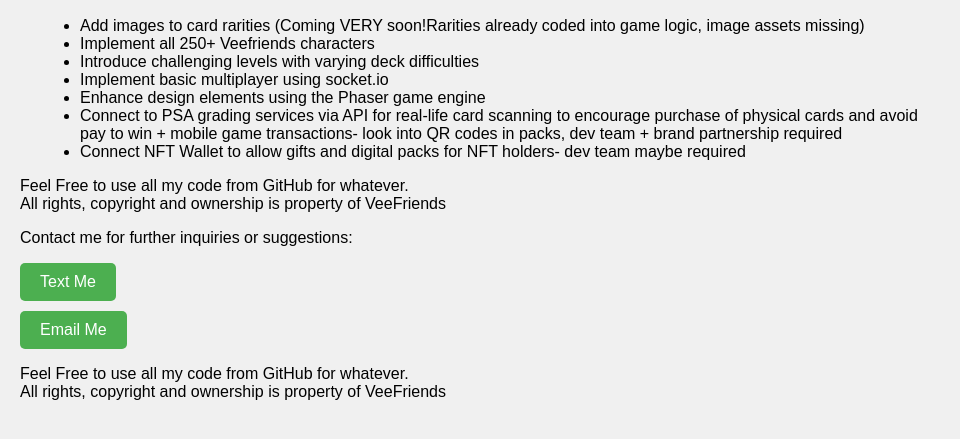
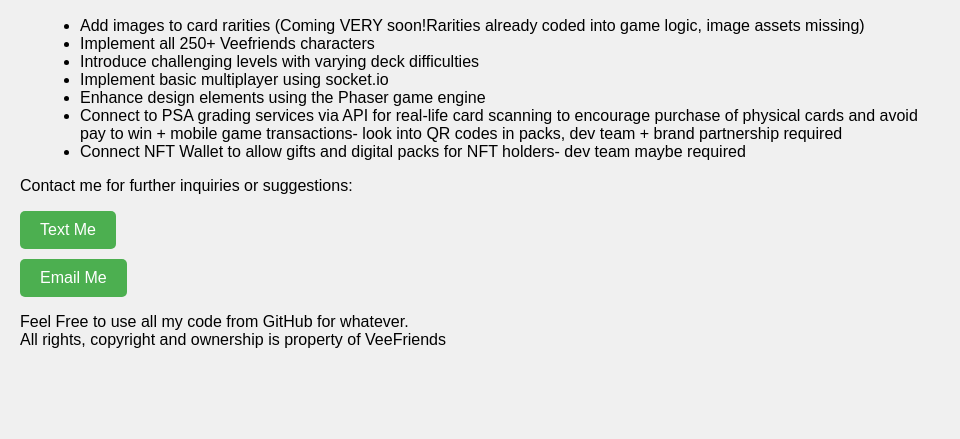
Before and after one commit to swalter2000/VeefriendsWebCardGame, a website: page instructions.html in a window 1280 px wide. Shown: the part 111-550 px from the top of the page, without its empty margins (0-960 px from the left). Drawn offline with Linux system fonts and the light colour scheme.

Commit message:
v0.004 Updated Text

```diff
--- a/instructions.html
+++ b/instructions.html
@@ -67,7 +67,7 @@
             <br> pay to win + mobile game transactions- look into QR codes in packs, dev team + brand partnership required</li>
         <li>Connect NFT Wallet to allow gifts and digital packs for NFT holders- dev team maybe required</li>
     </ul>
-    <p>Feel Free to use all my code from GitHub for whatever. <br> All rights, copyright and ownership is property of VeeFriends</p>
+
     <p>Contact me for further inquiries or suggestions: </p>
 
     <a href="sms:+14753086722" class="contact-button">Text Me</a>
```
